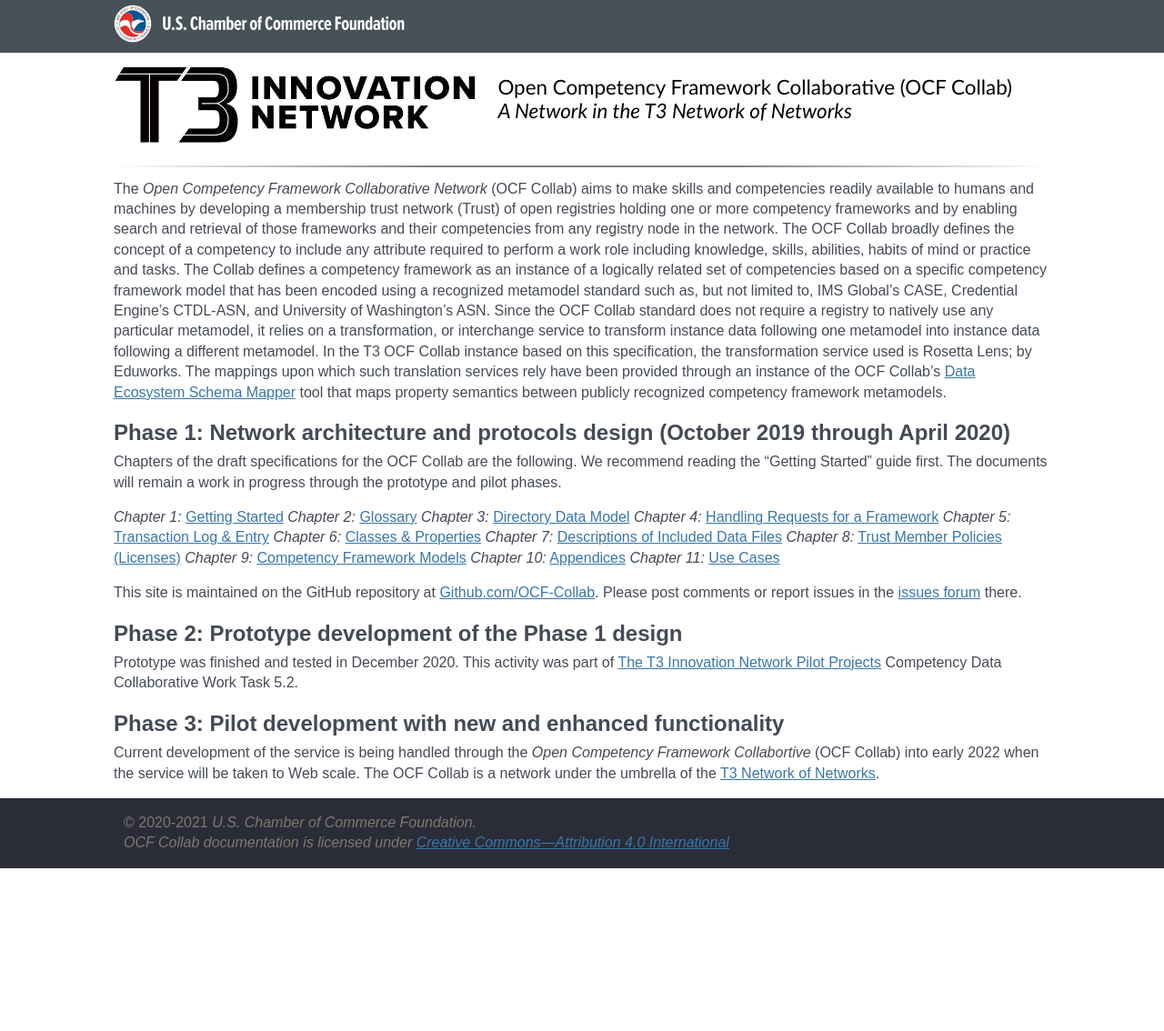
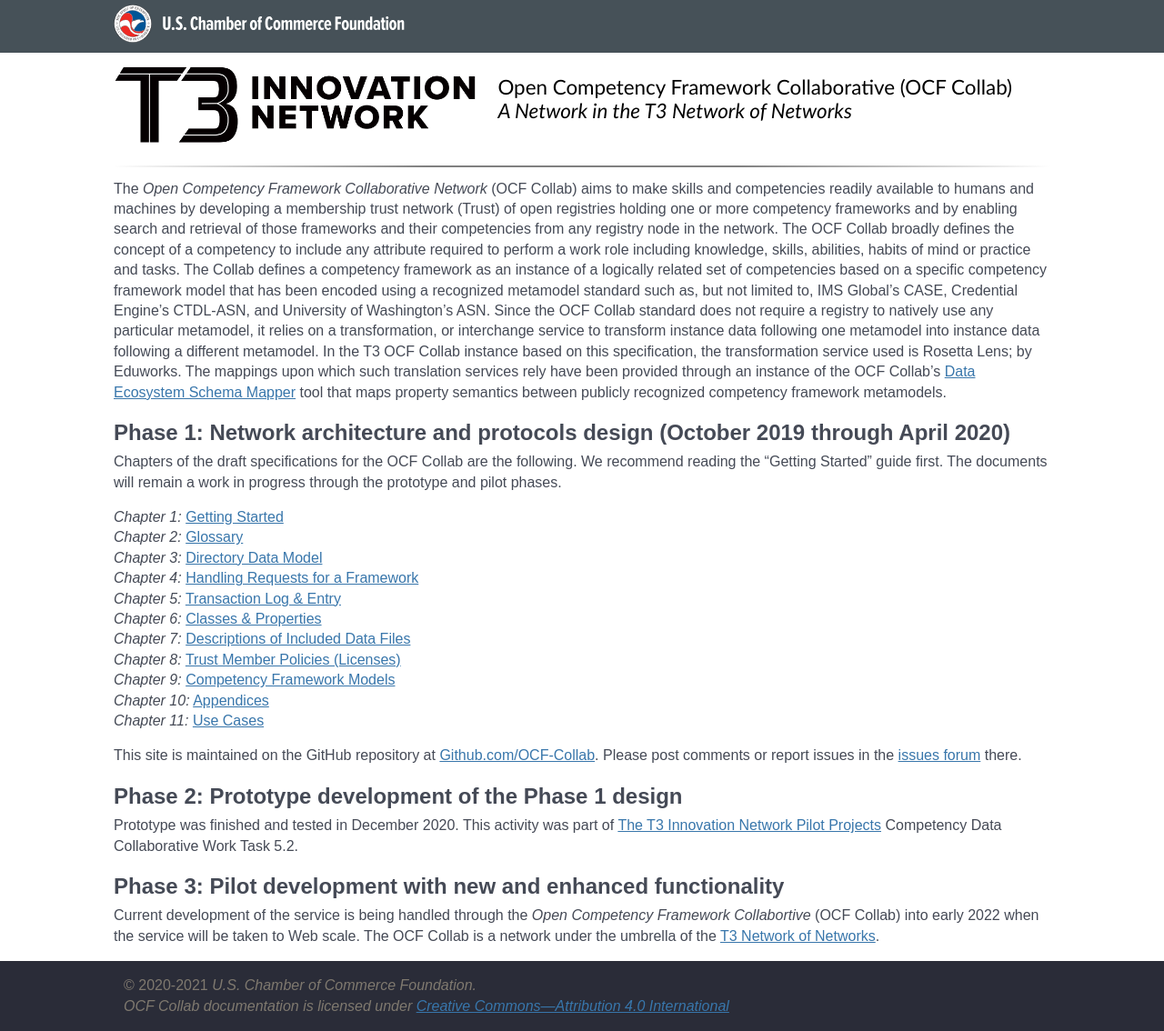
Before and after one commit to t3-innovation-network/ocf-collab.github.io, a Jekyll site: the page built from index.md, in a window 1280 px wide. Shown: the whole page at 91% size. Built offline with Jekyll 4.4.1, drawn with Linux system fonts in a browser that asks for light colours; before the commit the page ends 955 px from its top, so only the background shows below that.

```diff
--- a/index.md
+++ b/index.md
@@ -8,16 +8,16 @@ The <em>Open Competency Framework Collaborative Network</em> (OCF Collab) aims t
 
 Chapters of the draft specifications for the OCF Collab are the following. We recommend reading the "Getting Started" guide first. The documents will remain a work in progress through the prototype and pilot phases.
 
-<em>Chapter 1:</em> [Getting Started](https://docs.google.com/document/d/1JqYLUZ8ehPDV4S2PYVs3EbAXJdgUCKOxE_e_MfcInK8/edit?usp=sharing)
-<em>Chapter 2:</em> [Glossary](https://docs.google.com/document/d/1jwAhm8LhsEgQsbcMz0SJZmcJlTTu8iunY8SZaryNBTk/edit?usp=sharing)
-<em>Chapter 3:</em> [Directory Data Model](https://docs.google.com/document/d/1iQQ7ePdn4FzbWVRNHy3YYRHuR2ijteWOitOkxa8jWBA/edit?usp=sharing)
-<em>Chapter 4:</em> [Handling Requests for a Framework](https://docs.google.com/document/d/1YwnzDfqEd3POyL8IIB70jihUDQga8YKaQyXCGwXax0o/edit?usp=sharing)
-<em>Chapter 5:</em> [Transaction Log & Entry](https://docs.google.com/document/d/1JzQFh4X5XEHG5cceop9_r1u-rUKRThmG6sr3_bYYrY0/edit?usp=sharing)
-<em>Chapter 6:</em> [Classes & Properties](https://docs.google.com/document/d/1SfrNsIH5U3ENh7irzWxoyYsTunFJFcpOhhWjjs5ZV_w/edit?usp=sharing)
-<em>Chapter 7:</em> [Descriptions of Included Data Files](https://docs.google.com/document/d/1JP5OuJJNkxA612A6AeKIhIsoDVenUv826sf1IisZsHI/edit?usp=sharing)
-<em>Chapter 8:</em> [Trust Member Policies (Licenses)](https://docs.google.com/document/d/13LaE-OQrumSW-ubyQhOaDYrMkH9kJUxNYS3mk5xcBGg/edit?usp=sharing)
-<em>Chapter 9:</em> [Competency Framework Models](https://docs.google.com/document/d/1NmIgAU2ZYbW0YcJn9-inazjaGSKSz0wEc2bgMYdCO7w/edit?usp=sharing)
-<em>Chapter 10:</em> [Appendices](https://docs.google.com/document/d/1h9H8ie0irQaVl7ypvA00vWrmcqqnQQQGLjO5qHl_234/edit?usp=sharing)
+<em>Chapter 1:</em> [Getting Started](https://docs.google.com/document/d/1JqYLUZ8ehPDV4S2PYVs3EbAXJdgUCKOxE_e_MfcInK8/edit?usp=sharing)<br/>
+<em>Chapter 2:</em> [Glossary](https://docs.google.com/document/d/1jwAhm8LhsEgQsbcMz0SJZmcJlTTu8iunY8SZaryNBTk/edit?usp=sharing)<br/>
+<em>Chapter 3:</em> [Directory Data Model](https://docs.google.com/document/d/1iQQ7ePdn4FzbWVRNHy3YYRHuR2ijteWOitOkxa8jWBA/edit?usp=sharing)<br/>
+<em>Chapter 4:</em> [Handling Requests for a Framework](https://docs.google.com/document/d/1YwnzDfqEd3POyL8IIB70jihUDQga8YKaQyXCGwXax0o/edit?usp=sharing)<br/>
+<em>Chapter 5:</em> [Transaction Log & Entry](https://docs.google.com/document/d/1JzQFh4X5XEHG5cceop9_r1u-rUKRThmG6sr3_bYYrY0/edit?usp=sharing)<br/>
+<em>Chapter 6:</em> [Classes & Properties](https://docs.google.com/document/d/1SfrNsIH5U3ENh7irzWxoyYsTunFJFcpOhhWjjs5ZV_w/edit?usp=sharing)<br/>
+<em>Chapter 7:</em> [Descriptions of Included Data Files](https://docs.google.com/document/d/1JP5OuJJNkxA612A6AeKIhIsoDVenUv826sf1IisZsHI/edit?usp=sharing)<br/>
+<em>Chapter 8:</em> [Trust Member Policies (Licenses)](https://docs.google.com/document/d/13LaE-OQrumSW-ubyQhOaDYrMkH9kJUxNYS3mk5xcBGg/edit?usp=sharing)<br/>
+<em>Chapter 9:</em> [Competency Framework Models](https://docs.google.com/document/d/1NmIgAU2ZYbW0YcJn9-inazjaGSKSz0wEc2bgMYdCO7w/edit?usp=sharing)<br/>
+<em>Chapter 10:</em> [Appendices](https://docs.google.com/document/d/1h9H8ie0irQaVl7ypvA00vWrmcqqnQQQGLjO5qHl_234/edit?usp=sharing)<br/>
 <em>Chapter 11:</em> [Use Cases](https://docs.google.com/document/d/1YuXRyfR78wtFImjkyP4O6FcgQ4NB08BpGCTbg6O4GGM/edit#)
 
 This site is maintained on the GitHub repository at [Github.com/OCF-Collab](https://github.com/OCF-Collab/ocf-collab.github.io). Please post comments or report issues in the [issues forum](https://github.com/OCF-Collab/ocf-collab.github.io/issues) there.
```
